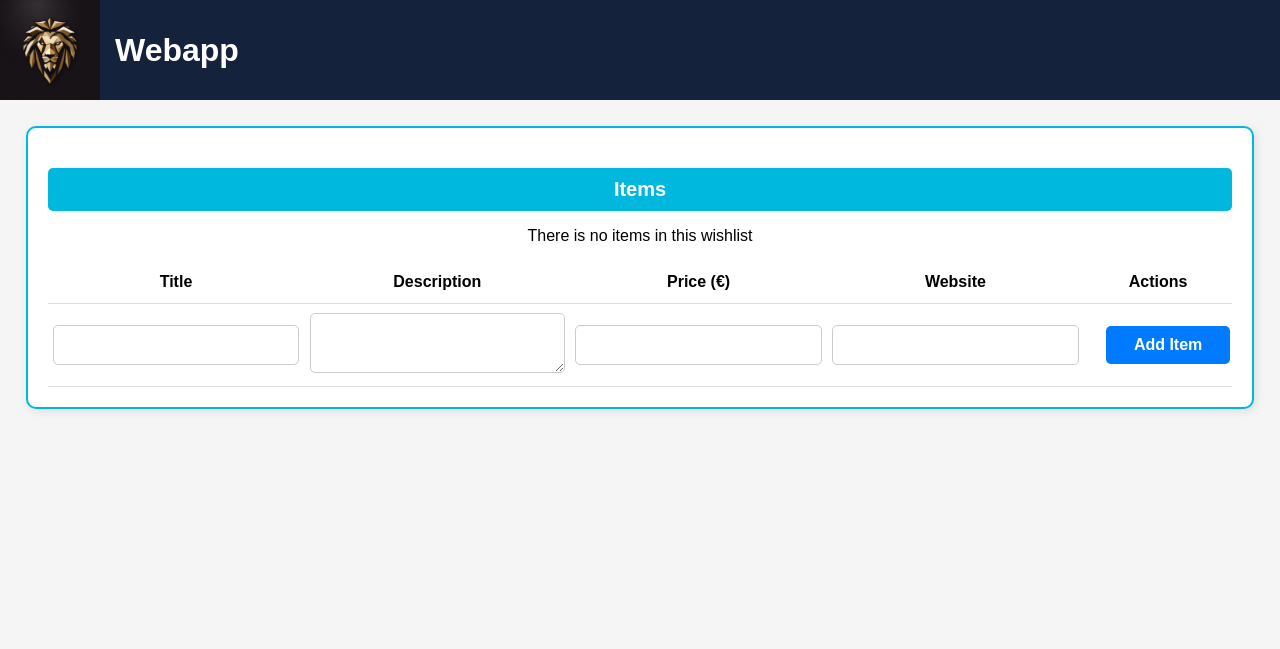
After one commit to Gillan0/webapp_03, a Symfony app: template server/templates/case1/item_management.html.twig in a window 1280 px wide. The commit adds this page. Shown: the top 649 px of the page. Run offline with Twig, Linux system fonts and the light colour scheme; the template is opened without the code that fills it, so the values that code supplies are empty; form fields are guessed from the names that the template uses; some libraries are stand-ins or nearby versions.

Commit message:
Implemented ItemManagement page

```diff
--- a/server/public/css/list_wishlists.css
+++ b/server/public/css/list_wishlists.css
@@ -83,9 +83,14 @@ td {
     text-align: center;
 }
 
+th {
+    text-align: center;
+}
+
 td form {
     display: inline-block;
 }
+
 
 /* Ajout d'un bouton avec du texte */
 #add {
--- a/server/src/Entity/WishlistContributor.php
+++ b/server/src/Entity/WishlistContributor.php
@@ -32,7 +32,7 @@ interface WishlistContributor
      * @param \App\Entity\SortOrder $order
      * @return void
      */
-    public function getItems(SortOrder $order) : Collection;
+    public function getSortedItems(SortOrder $order) : Collection;
 
      /**
      * Purchases an {@link Item} from the wishlist
--- /dev/null
+++ b/server/templates/case1/item_management.html.twig
@@ -0,0 +1,94 @@
+{% extends 'base.html.twig' %}
+
+{% block title %}
+{{wishlist.name}} - Item Management
+{% endblock %}
+
+{% block style %}
+<link rel="stylesheet" href="{{ asset('css/list_wishlists.css') }}?v={{ random() }}">
+<link rel="stylesheet" href="{{ asset('css/form.css') }}?v={{ random() }}">
+<link rel="stylesheet" href="{{ asset('css/login.css') }}?v={{ random() }}">
+
+{% endblock %}
+
+{% block body %}
+
+<div class="bloc1">
+    <h3> Items </h3>
+
+    <div>
+
+        {% if error is defined %}
+            <p style = "color:red">
+                {{ error }}
+            </p>
+        {% endif %}
+
+        <table>
+
+            {% if wishlist.items is empty %}
+            <p> There is no items in this wishlist </p>
+            {% endif %}
+            <thead>
+                <th>Title</th>
+                <th>Description</th>
+                <th>Price (€)</th>
+                <th>Website</th>
+                <th>Actions</th>
+            </thead>
+             <tr>
+           {{ form_start(form, {'attr': {'class': 'form-container'}}) }}
+                <td class="form-group">
+                    {{ form_widget(form.title, {'attr': {'class': 'form-control'}}) }}<br>
+                    {{ form_errors(form.title) }}
+                </td>
+
+                <td class="form-group">
+                    {{ form_widget(form.description, {'attr': {'class': 'form-control'}}) }}<br>
+                    {{ form_errors(form.description) }}
+                </td>
+
+                <td class="form-group">
+                    {{ form_widget(form.price, {'attr': {'class': 'form-control'}}) }}<br>
+                    {{ form_errors(form.price) }}
+                </td>
+
+                <td class="form-group">
+                    {{ form_widget(form.url, {'attr': {'class': 'form-control'}}) }}<br>
+                    {{ form_errors(form.url) }}
+                </td>
+                <td>
+                    <button class="btn btn-primary form-confirm">Add Item</button>
+                </td>
+            {{ form_end(form) }}
+
+            </tr>
+
+            {%for item in wishlist.items %}
+                <tr>
+                    <td>{{item.title}}</td>
+                    <td>{{item.description}}</td>
+                    <td>{{item.price}} €</td>
+                    <td><a href="{{item.url}}"> Link </a></td>
+                    <td>
+                        <form method="post" action="" onsubmit="return alert('TO DO')">
+                            <input type="hidden" name="_token" value="{{ csrf_token('share' ~ user.id) }}">
+                            <button class="btn">
+                                <img src="{{ asset('ressources/images/edit.png') }}" id="edit" width ="10px" height ="10px">
+                            </button>
+                        </form>
+
+                        <form method="post" action="" onsubmit="return alert('TO DO');">
+                            <input type="hidden" name="_token" value="{{ csrf_token('delete' ~ wishlist.id) }}">
+                            <button class="btn">
+                                <img src="{{ asset('ressources/images/delete.png') }}" id="delete">
+                            </button>
+                        </form>
+                    </td>
+                </tr>
+            {%endfor%}
+
+        </table>
+    </div>
+</div>
+{%endblock%}
--- a/server/templates/case1/sign_up.html.twig
+++ b/server/templates/case1/sign_up.html.twig
@@ -24,7 +24,7 @@
     <h1>Sign Up</h1>
 
 {{ form_start(form, {'attr': {'class': 'form-container'}}) }}
-<div class="form-group">
+    <div class="form-group">
         {{ form_label(form.username) }}<br>
         {{ form_widget(form.username, {'attr': {'class': 'form-control'}}) }}<br>
         {{ form_errors(form.username) }}
```
Also changed, not shown: server/src/Controller/Case1Controller.php (+63 -1 lines), server/src/Entity/Wishlist.php (+11 -2 lines).
